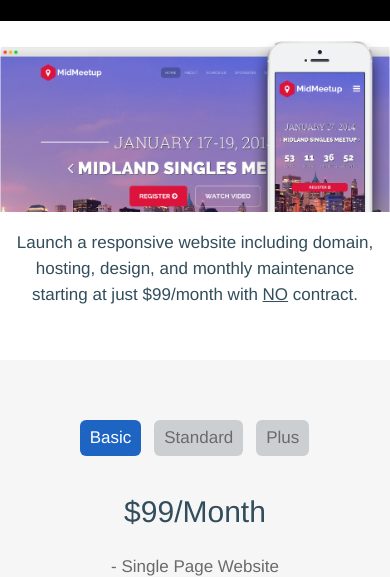
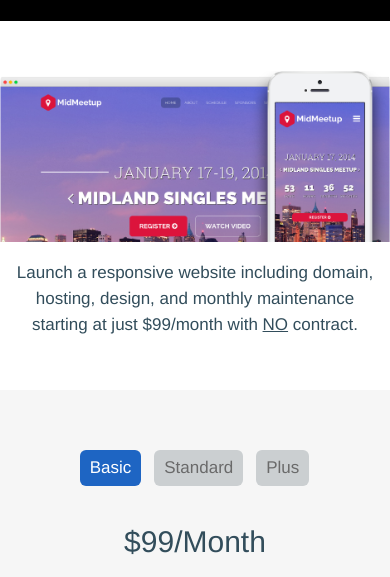
Before and after one commit to assdozer/assdozer.github.io, a plain HTML site: page index.html in a window 390 px wide. Shown: the part 270-847 px from the top of the page. Drawn offline with Linux system fonts and the light colour scheme.

Commit message:
Added top padding to banner section

```diff
--- a/style.css
+++ b/style.css
@@ -663,7 +663,7 @@ footer .logo img {
 /* Responsive -------------------------- */
 @media (max-width: 959px){
     .banner {
-        padding: 20px 0 30px;
+        padding: 50px 0 30px;
     }
     .banner .wrap {
         padding: 0;
```
